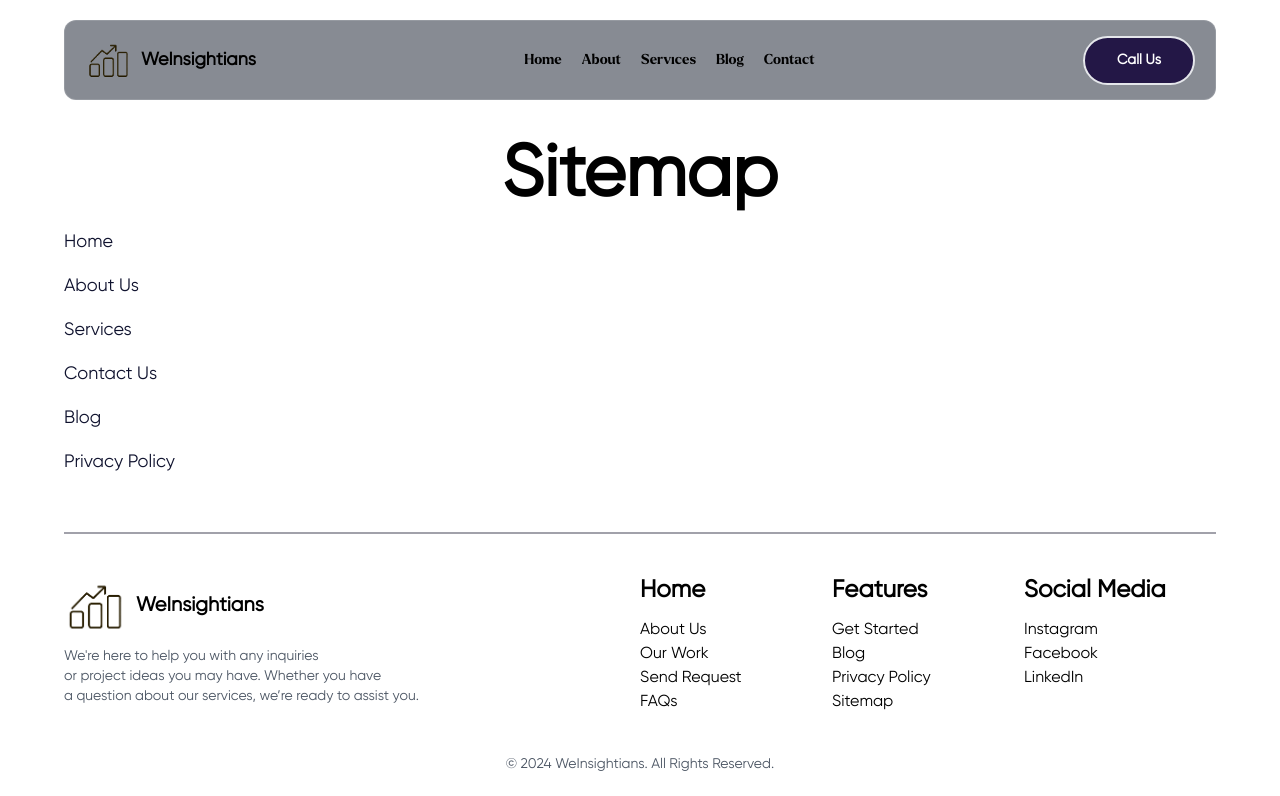
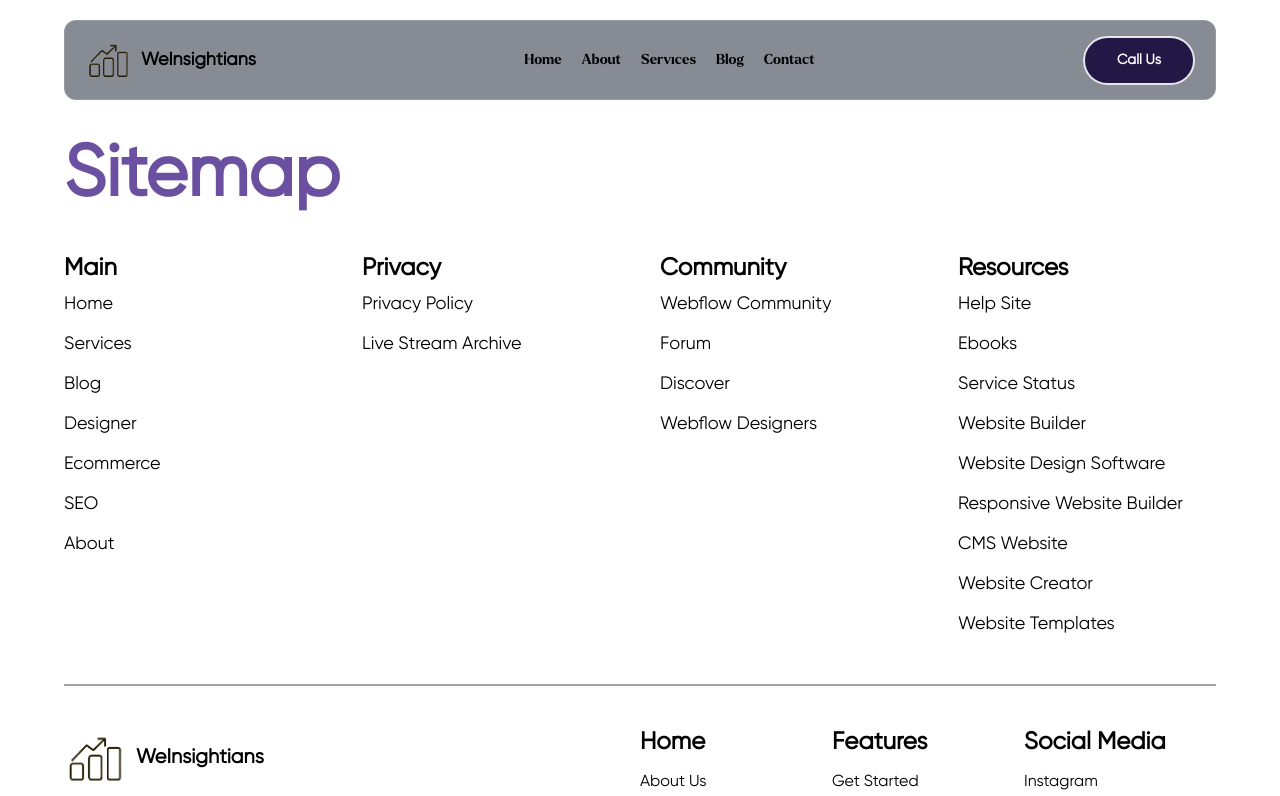
Before and after one commit to ZaidulV21/weinsightians-org, a React (Vite) app: page /sitemap in a window 1280 px wide. Shown: the top 796 px of the page. Built offline with nearby package versions, Linux system fonts and the light colour scheme; the HTML template or start-up script is replaced by a standard one.

Commit message:
Refactor Sitemap: Enhance layout with grid structure and add comprehensive navigation sections

```diff
--- a/src/Page/Sitemap.jsx
+++ b/src/Page/Sitemap.jsx
@@ -2,37 +2,63 @@ import React from 'react';
 import Navbar from '../components/Navbar';
 import Footer from '../components/Footer';
 
-const sitemap = () => {
+const Sitemap = () => {
   return (
     <div className="h-full w-full text-black px-5 md:px-16 p-5 font-[gilroy]">
-      <Navbar/>
+      <Navbar />
       <div className="mt-10">
-        <h2 className="text-4xl md:text-7xl text-center font-bold mb-4 ">Sitemap</h2>
-        <ul className="list-none">
-          <li className="mb-4">
-            <a href="/" className='text-[#0F122E] text-lg'>Home</a>
-          </li>
-          <li className="mb-4">
-            <a href="/about" className='text-[#0F122E] text-lg'>About Us</a>
-          </li>
-          <li className="mb-4">
-            <a href="/services" className='text-[#0F122E] text-lg'>Services</a>
-          </li>
+        <h2 className="text-4xl text-[#6B50A2] md:text-7xl font-bold mb-4">Sitemap</h2>
+        <div className="grid mt-10 grid-cols-2 md:grid-cols-4 gap-10">
+          <div>
+            <h3 className="font-bold text-2xl">Main</h3>
+            <ul className="leading-10 text-lg">
+              <li><a href="/">Home</a></li>
+              <li><a href="/services">Services</a></li>
+              <li><a href="/blog">Blog</a></li>
+              <li><a href="#">Designer</a></li>
 
-          <li className="mb-4">
-            <a href="/contact" className='text-[#0F122E] text-lg'>Contact Us</a>
-          </li>
-          <li className="mb-4">
-            <a href="/blog" className='text-[#0F122E] text-lg'>Blog</a>
-          </li>
-          <li className="mb-4">
-            <a href="/privacy" className='text-[#0F122E] text-lg'>Privacy Policy</a>
-          </li>
-        </ul>
+              <li><a href="#">Ecommerce</a></li>
+
+              <li><a href="#">SEO</a></li>
+              <li><a href="/about">About</a></li>
+            </ul>
+          </div>
+          <div>
+            <h3 className="font-bold text-2xl">Privacy</h3>
+            <ul className="leading-10 text-lg">
+              <li><a href="/privacy">Privacy Policy</a></li>
+              <li><a href="https://youtube.com" target='_blank'>Live Stream Archive</a></li>
+            </ul>
+          </div>
+          <div>
+            <h3 className="font-bold text-2xl">Community</h3>
+            <ul className="leading-10 text-lg">
+              <li><a href="#">Webflow Community</a></li>
+              <li><a href="#">Forum</a></li>
+              <li><a href="#">Discover</a></li>
+              <li><a href="#">Webflow Designers</a></li>
+            </ul>
+          </div>
+          <div>
+            <h3 className="font-bold text-2xl">Resources</h3>
+            <ul className="leading-10 text-lg">
+              <li><a href="https://dribbble.com/" target='_blank'>Help Site</a></li>
+              <li><a href="#"></a></li>
+              <li><a href="#">Ebooks</a></li>
+              <li><a href="#">Service Status</a></li>
+              <li><a href="">Website Builder</a></li>
+              <li><a href="#">Website Design Software</a></li>
+              <li><a href="#">Responsive Website Builder</a></li>
+              <li><a href="#">CMS Website</a></li>
+              <li><a href="#">Website Creator</a></li>
+              <li><a href="#">Website Templates</a></li>
+            </ul>
+          </div>
+        </div>
       </div>
-      <Footer/>
+      <Footer />
     </div>
   );
 };
 
-export default sitemap;
+export default Sitemap;
```
